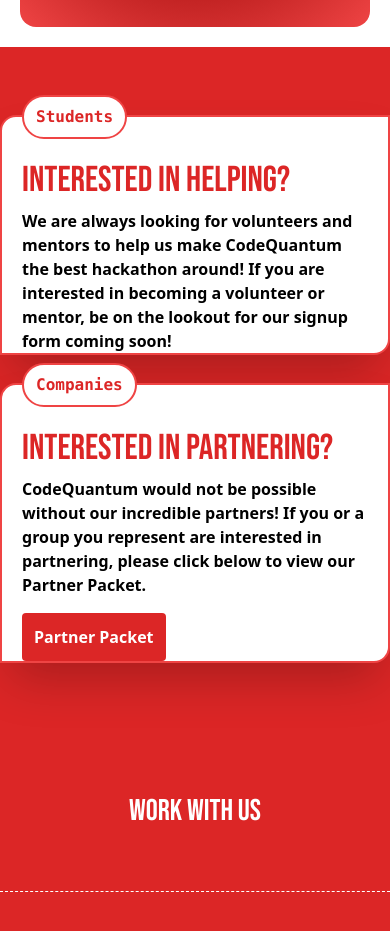
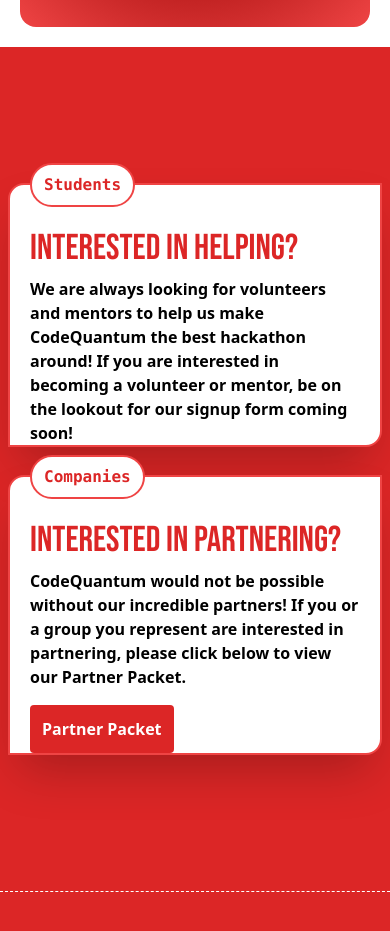
Before and after one commit to acmutsa/CQHackDay, a Next.js app: page / in a window 390 px wide. Shown: the part 3923-4854 px from the top of the page. Built offline with nearby package versions, Linux system fonts and the light colour scheme.

Commit message:
Even more mobile optimizations

```diff
--- a/src/components/sections/WorkWithUs.tsx
+++ b/src/components/sections/WorkWithUs.tsx
@@ -5,8 +5,11 @@ export default forwardRef<HTMLElement>(function WorkWithUs(props, ref) {
 	return (
 		<section ref={ref} className="min-h-screen bg-red-600">
 			<div className="grid grid-cols-1 md:grid-cols-2 max-w-[1000px] gap-x-5 mx-auto min-h-screen">
-				<div className="flex flex-col justify-center gap-3 gap-y-7">
-					<div className="bg-white aspect-video w-full rounded-tl-2xl rounded-br-2xl border-red-500 border-2 px-5 shadow-2xl">
+				<div className="leading-[0.8] hidden md:text-[14rem] text-5xl font-bebas md:flex flex-col justify-center text-white">
+					<h1 className="block md:hidden text-center">Work With Us</h1>
+				</div>
+				<div className="flex flex-col justify-center gap-3 gap-y-7 px-2">
+					<div className="bg-white aspect-[16/10] w-full rounded-tl-2xl rounded-br-2xl border-red-500 border-2 px-5 shadow-2xl">
 						<h2 className="bg-white font-mono border-red-500 border-2 rounded-full py-2 px-3 w-min text-red-600 font-bold -translate-y-[50%]">
 							Students
 						</h2>
@@ -17,7 +20,7 @@ export default forwardRef<HTMLElement>(function WorkWithUs(props, ref) {
 							lookout for our signup form coming soon!
 						</p>
 					</div>
-					<div className="bg-white aspect-video w-full rounded-tl-2xl rounded-br-2xl border-red-500 border-2 px-5 shadow-2xl">
+					<div className="bg-white aspect-[16/10] w-full rounded-tl-2xl rounded-br-2xl border-red-500 border-2 px-5 shadow-2xl">
 						<h2 className="bg-white border-red-500 border-2 rounded-full py-2 px-3 w-min text-red-600 font-mono font-bold -translate-y-[50%]">
 							Companies
 						</h2>
@@ -34,11 +37,10 @@ export default forwardRef<HTMLElement>(function WorkWithUs(props, ref) {
 						</Link>
 					</div>
 				</div>
-				<div className="leading-[0.8] md:text-[14rem] text-3xl font-bebas flex flex-col justify-center text-white">
-					<h1 className="hidden md:block">Work</h1>
-					<h1 className="hidden md:block">With</h1>
-					<h1 className="hidden md:block">Us</h1>
-					<h1 className="block md:hidden text-center">Work With Us</h1>
+				<div className="leading-[0.8] hidden md:text-[14rem] text-5xl font-bebas md:flex flex-col justify-center text-white">
+					<h1>Work</h1>
+					<h1>With</h1>
+					<h1>Us</h1>
 				</div>
 			</div>
 		</section>
```
